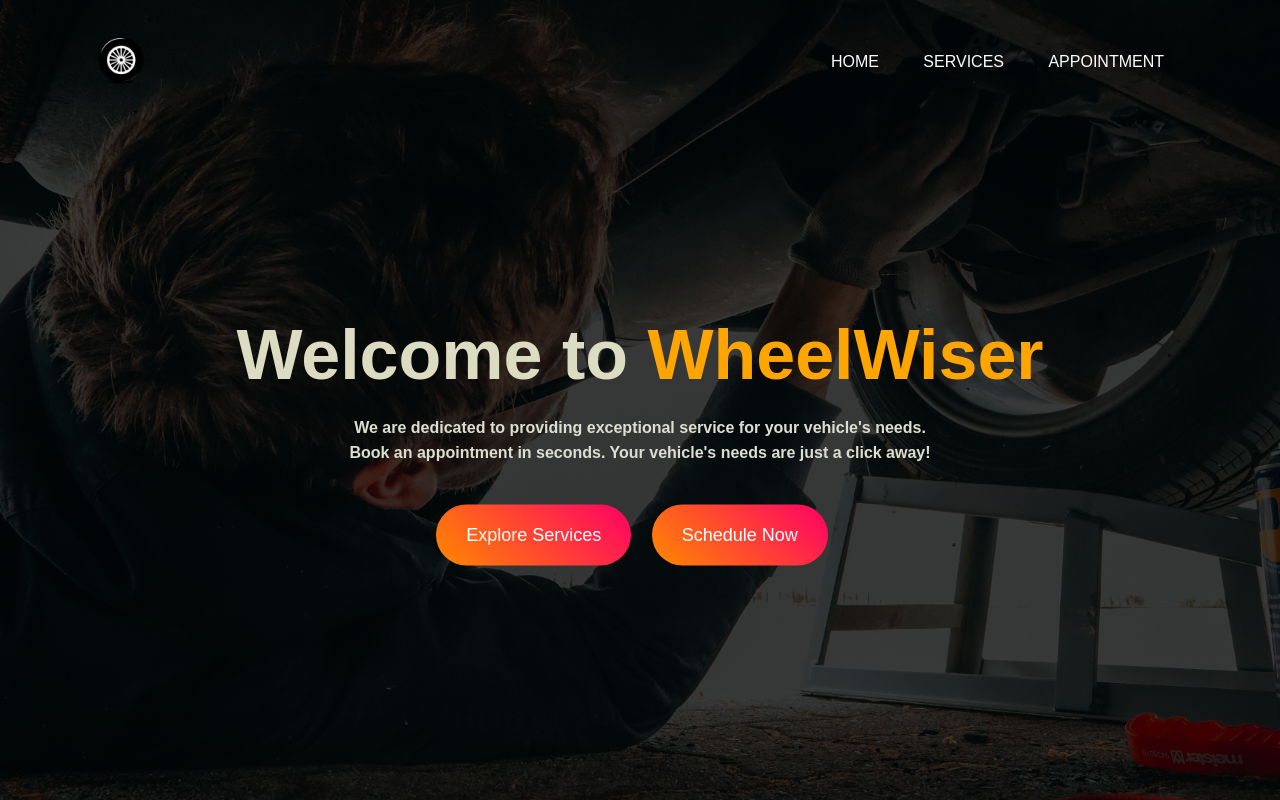
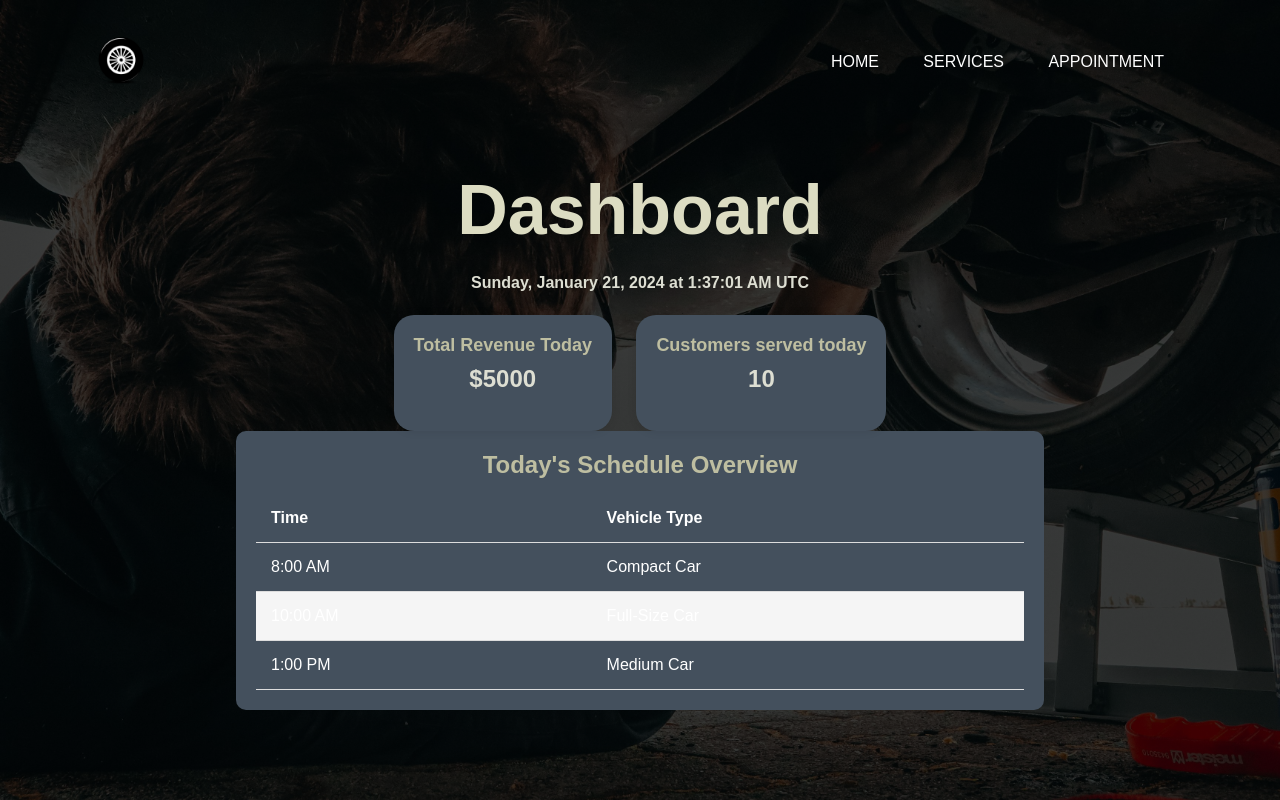
Before and after one commit to Mono98ui/Gest-Auto, a PHP site: page / in a window 1280 px wide. Run offline with PHP 8.4, Linux system fonts and the light colour scheme.

Commit message:
Change in the whole website
a lot a thing changed...

```diff
--- a/css/style.css
+++ b/css/style.css
@@ -4,7 +4,7 @@
   padding: 0;
 }
 
-.banner_home {
+.banner_home{
   width: 100%;
   height: 100vh;
   background: linear-gradient(rgba(0, 0, 0, 0.75), rgba(0, 0, 0, 0.75)),
@@ -69,7 +69,7 @@
 
 .content_home{
   width: 100%;
-  position: absolute;
+  position: fixed;
   top: 50%;
   transform: translateY(-50%);
   text-align: center;
@@ -121,3 +121,87 @@
   border: 1px solid #ddd;
   border-radius: 5px;
 }
+
+.dashboard_content {
+  margin-top: 20px; /* Add margin at the top of dashboard content */
+}
+
+.metrics {
+  text-align: center;
+  margin-top: 20px; /* Add margin at the top of metrics */
+}
+
+.metric {
+  display: inline-block;
+  margin: 0 10px;
+  background-color: #44505d;
+  padding: 20px;
+  border-radius: 20px;
+  box-shadow: 0 0 10px rgba(0, 0, 0, 0.1);
+  text-align: center;
+  transition: transform 0.3s ease;
+}
+
+.metric:hover {
+  transform: scale(1.05);
+}
+
+.metric h2 {
+  font-size: 18px;
+  color: #bebea1;
+}
+
+.metric p {
+  font-size: 24px;
+  font-weight: bold;
+  color: #ddded2;
+  margin-top: 10px; /* Add margin at the top of metric paragraphs */
+}
+
+/* Version avec la table centrée horizontalement */
+
+.schedule_overview {
+  width: 60%;
+  align-items: center;
+  margin-top: 20px;
+  margin: auto;
+  background-color: #44505d;
+  padding: 20px;
+  border-radius: 10px;
+  overflow-x: auto;
+  text-align: center; /* Centrage du texte */
+}
+
+.schedule_overview h2 {
+  font-size: 24px;
+  color: #bebea1;
+  margin-bottom: 15px;
+}
+
+table {
+  width: 100%;
+  border-collapse: collapse;
+  margin-top: 15px;
+  white-space: nowrap;
+  margin: auto; /* Centrage horizontal */
+}
+
+thead {
+  background-color: #44505d;
+  color: #ffffff;
+}
+
+th, td {
+  padding: 15px;
+  text-align: left;
+  border-bottom: 1px solid #ddd;
+}
+
+tbody tr:nth-child(even) {
+  background-color: #f5f5f5;
+}
+
+tbody tr:hover {
+  background-color: #dddddd;
+  transition: background-color 0.3s ease;
+}
--- a/pages/index.php
+++ b/pages/index.php
@@ -1,25 +1,107 @@
+<?php
+// Sample data for illustration purposes
+$scheduleData = [
+    ['time' => '8:00 AM', 'vehicle' => 'Compact Car'],
+    ['time' => '10:00 AM', 'vehicle' => 'Full-Size Car'],
+    ['time' => '1:00 PM', 'vehicle' => 'Medium Car'],
+    // Add more schedule data as needed
+];
+
+// Check if the cookie is set
+if (!isset($_COOKIE['midnight_update'])) {
+    // If not set, update the date and set the cookie
+    setcookie('midnight_update', 'updated', strtotime('tomorrow midnight'));
+
+    // Your code to update the date in the database or perform other tasks
+}
+?>
+
 <!DOCTYPE html>
 <html lang="en">
+
 <head>
-  <meta charset="UTF-8">
-  <meta http-equiv="X-UA-Compatible" content="IE=edge">
-  <meta name="viewport" content="width=device-width, initial-scale=1.0">
-  <link rel="stylesheet" href="../css/style.css" />
-  <title>Home</title>
+    <meta charset="UTF-8">
+    <meta http-equiv="X-UA-Compatible" content="IE=edge">
+    <meta name="viewport" content="width=device-width, initial-scale=1.0">
+    <link rel="stylesheet" href="../css/style.css" />
+    <title>Home</title>
 </head>
+
 <body>
     <div class="banner_home">
-        <?php
-            include("../header/header.html");
-        ?>
+        <?php include("../header/header.html"); ?>
         <div class="content_home">
-            <h1>Welcome to <mark style="color: orange; background: transparent;" >WheelWiser</mark></h1>
-            <p>We are dedicated to providing exceptional service for your vehicle's needs. <br>Book an appointment in seconds. Your vehicle's needs are just a click away!</p>
-            <div>
-                <a href="services.php" class="button">Explore Services</a>
-                <a href="appointement.php" class="button">Schedule Now</a>
+            <h1>Dashboard</h1>
+            <p id="currentDateTime"></p>
+            <!-- Metrics Section -->
+            <div class="metrics">
+                <?php
+                // Extracted metrics as an associative array for better readability
+                $metrics = [
+                    'Total Revenue Today' => '$5000',
+                    'Customers served today' => '10',
+                    // Add more metrics as needed
+                ];
+
+                // Display metrics
+                foreach ($metrics as $metricTitle => $metricValue) : ?>
+                    <div class="metric">
+                        <h2><?php echo $metricTitle; ?></h2>
+                        <p><?php echo $metricValue; ?></p>
+                    </div>
+                <?php endforeach; ?>
             </div>
+
+            <!-- Schedule Overview Section -->
+            <div class="schedule_overview">
+                <h2>Today's Schedule Overview</h2>
+                <table>
+                    <thead>
+                        <tr>
+                            <th>Time</th>
+                            <th>Vehicle Type</th>
+                        </tr>
+                    </thead>
+                    <tbody>
+                        <?php foreach ($scheduleData as $entry) : ?>
+                            <tr>
+                                <td><?php echo $entry['time']; ?></td>
+                                <td><?php echo $entry['vehicle']; ?></td>
+                            </tr>
+                        <?php endforeach; ?>
+                    </tbody>
+                </table>
+            </div>
+
+            <!-- Placeholder for Date and Time -->
+
+            <script>
+                function updateDateTime() {
+                    var currentDate = new Date();
+                    var options = {
+                        weekday: 'long',
+                        year: 'numeric',
+                        month: 'long',
+                        day: 'numeric',
+                        hour: 'numeric',
+                        minute: 'numeric',
+                        second: 'numeric',
+                        timeZoneName: 'short'
+                    };
+                    var formattedDateTime = currentDate.toLocaleDateString('en-US', options);
+
+                    // Update the content of the element with id 'currentDateTime'
+                    document.getElementById('currentDateTime').textContent = formattedDateTime;
+                }
+
+                // Update the date every second
+                setInterval(updateDateTime, 1000);
+
+                // Initial call to set the date immediately
+                updateDateTime();
+            </script>
         </div>
     </div>
 </body>
+
 </html>
--- a/pages/services.php
+++ b/pages/services.php
@@ -3,6 +3,7 @@
 ?>
 <!DOCTYPE html>
 <html lang="en">
+
 <head>
     <meta charset="UTF-8">
     <meta http-equiv="X-UA-Compatible" content="IE=edge">
@@ -10,6 +11,7 @@
     <link rel="stylesheet" href="../css/style.css" />
     <title>Home</title>
 </head>
+
 <body>
         <div class="services-container" id="servicesContainer">
             <?php
@@ -26,5 +28,7 @@
                 echo '</div>';
             }
             ?>
+        </div>
 </body>
+
 </html>
```
Lines whose indentation alone changed are shown as unchanged.
